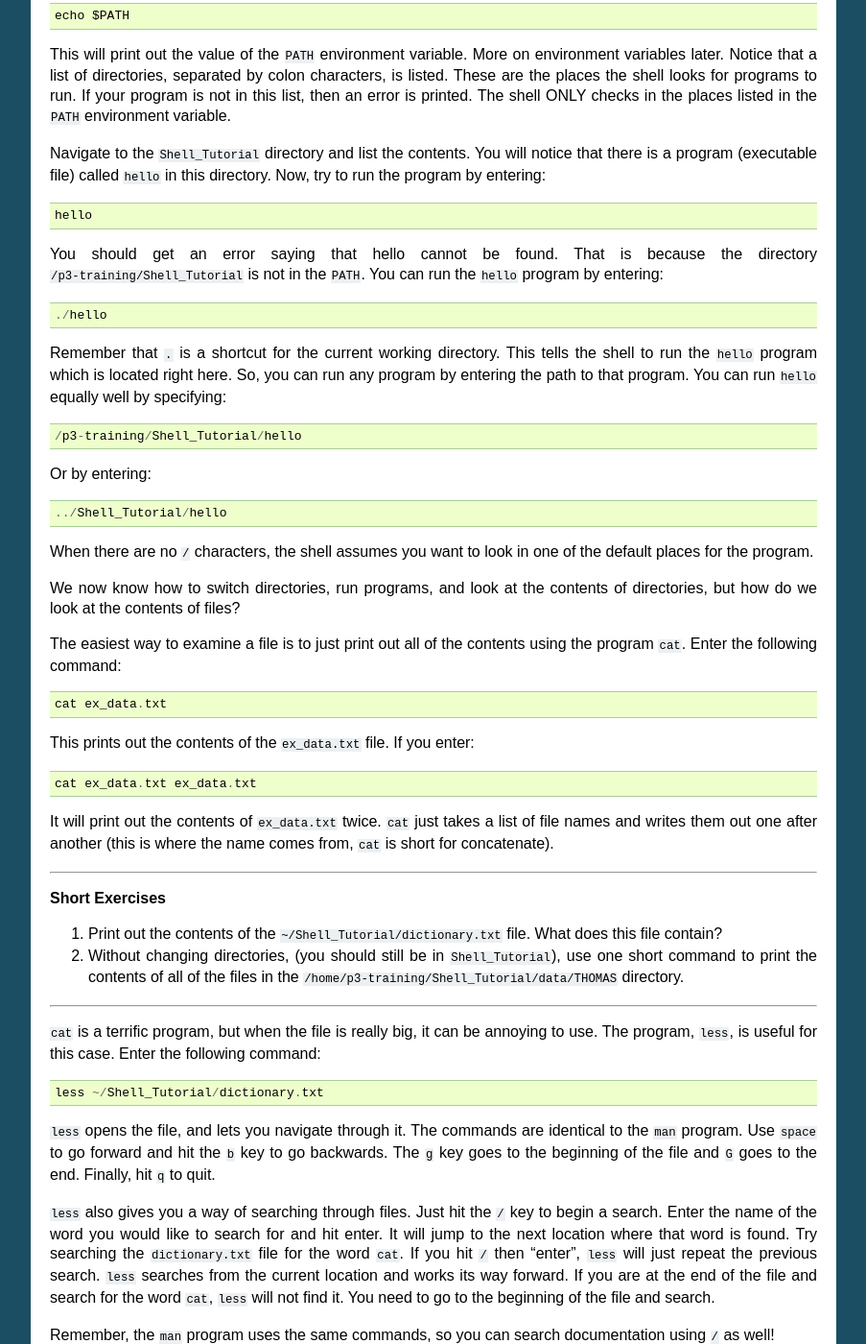
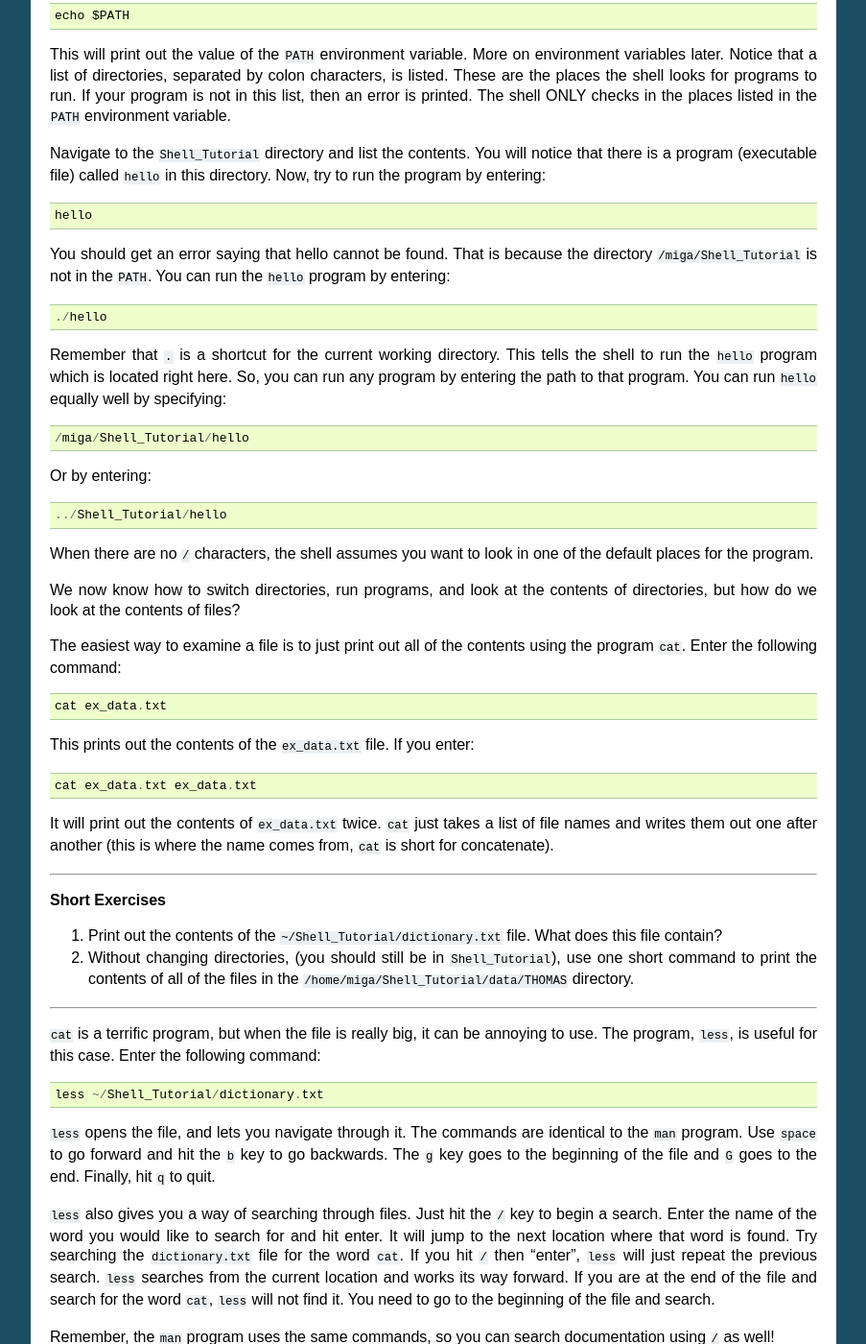
Before and after one commit to germs-lab/one-day-metag-crash-course, a Sphinx documentation site: the page built from docs/shell/index.rst, in a window 1280 px wide and 1400 px high, scrolled down 5997 px. Shown: the whole window at 96% size, without its empty margins (198-1101 px from the left). Built offline with Sphinx 7.4.7, drawn with Linux system fonts in a browser that asks for light colours; some of the changed text lies outside the part shown.

Commit message:
Update index.rst

```diff
--- a/docs/shell/index.rst
+++ b/docs/shell/index.rst
@@ -257,7 +257,7 @@ directory if you are not already there. Then enter the command:
 
 ::
 
-    ls /home/p3-training/Shell_Tutorial/
+    ls /home/miga/Shell_Tutorial/
 
 Saving time with shortcuts, wild cards, and tab completion
 ----------------------------------------------------------
@@ -281,7 +281,7 @@ above your current directory. Thus:
 
     ls ..
 
-prints the contents of the ``/home/p3-training/`` directory. You can
+prints the contents of the ``/home/miga/`` directory. You can
 chain these together, so:
 
 ::
@@ -295,7 +295,7 @@ the contents of the current directory. This may seem like a useless
 shortcut right now, but we'll see when it is needed in a little while.
 
 To summarize, the commands ``ls ~``, ``ls ~/.``, ``ls ../../``, and
-``ls /home/p3-training/Shell_Tutorial/`` all do exactly the same thing.
+``ls /home/miga/Shell_Tutorial/`` all do exactly the same thing.
 These shortcuts are not necessary, they are provided for your
 convenience.
 
@@ -462,7 +462,7 @@ in this directory. Now, try to run the program by entering:
     hello
 
 You should get an error saying that hello cannot be found. That is
-because the directory ``/p3-training/Shell_Tutorial`` is not in the
+because the directory ``/miga/Shell_Tutorial`` is not in the
 ``PATH``. You can run the ``hello`` program by entering:
 
 ::
@@ -476,7 +476,7 @@ You can run ``hello`` equally well by specifying:
 
 ::
 
-    /p3-training/Shell_Tutorial/hello
+    /miga/Shell_Tutorial/hello
 
 Or by entering:
 
@@ -520,7 +520,7 @@ is where the name comes from, ``cat`` is short for concatenate).
 2. Without changing directories, (you should still be in
    ``Shell_Tutorial``), use one short command to print the contents of
    all of the files in the
-   ``/home/p3-training/Shell_Tutorial/data/THOMAS`` directory.
+   ``/home/miga/Shell_Tutorial/data/THOMAS`` directory.
 
 --------------
 
```
